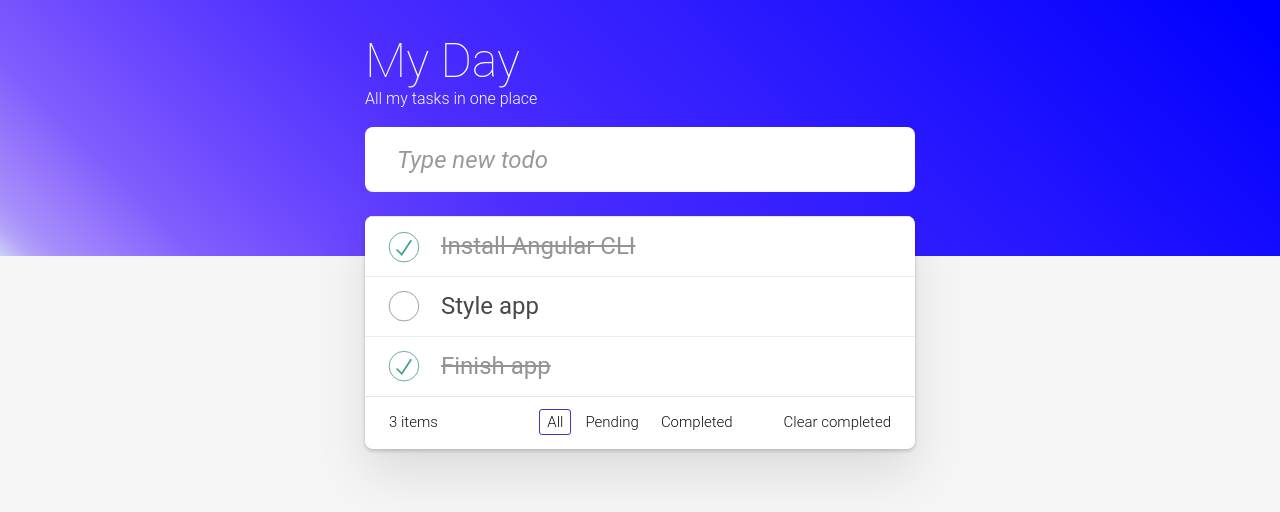
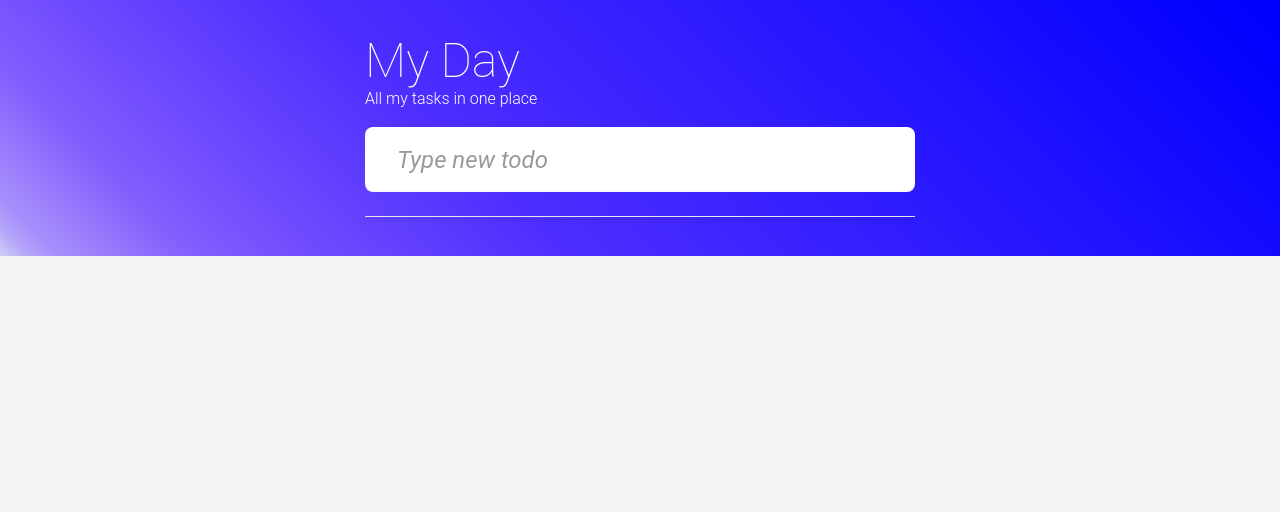
Before and after one commit to crileiton/Angular17-TodoApp, an Angular app: page / in a window 1280 px wide. Shown: the top 512 px of the page. Built offline with nearby package versions, Linux system fonts and the light colour scheme.

Commit message:
Using effect for localstorage

```diff
--- a/src/app/pages/home/home.component.html
+++ b/src/app/pages/home/home.component.html
@@ -40,20 +40,21 @@
       </ul>
     </section>
     <!-- This footer should be hidden by default and shown when there are todos -->
-    <footer class="footer">
+    <footer class="footer" *ngIf="tasksByFilter().length > 0">
       <!-- This should be `0 items left` by default -->
-      <span class="todo-count"><strong>{{ tasksByFilter().length }} </strong>{{ tasksByFilter().length === 1 ? 'item' : 'items'
+      <span class="todo-count"><strong>{{ tasksByFilter().length }} </strong>{{ tasksByFilter().length === 1 ? 'item' :
+        'items'
         }}</span>
       <!-- Remove this if you don't implement routing -->
       <ul class="filters">
         <li>
-          <a (click)="changeFilter('all')" class="selected">All</a>
+          <a (click)="changeFilter('all')" [class.selected]="filter() === 'all'">All</a>
         </li>
         <li>
-          <a (click)="changeFilter('pending')">Pending</a>
+          <a (click)="changeFilter('pending')" [class.selected]="filter() === 'pending'">Pending</a>
         </li>
         <li>
-          <a (click)="changeFilter('completed')">Completed</a>
+          <a (click)="changeFilter('completed')" [class.selected]="filter() === 'completed'">Completed</a>
         </li>
       </ul>
       <!-- Hidden if no completed items are left ↓ -->
--- a/src/app/pages/home/home.component.ts
+++ b/src/app/pages/home/home.component.ts
@@ -1,4 +1,4 @@
-import { Component, computed, signal } from '@angular/core';
+import { Component, computed, effect, signal } from '@angular/core';
 import { CommonModule } from '@angular/common';
 import { FormControl, ReactiveFormsModule, Validators } from '@angular/forms';
 
@@ -13,21 +13,21 @@
 })
 export class HomeComponent {
   tasks = signal<Task[]>([
-    {
-      id: Date.now(),
-      title: 'Install Angular CLI',
-      completed: true
-    },
-    {
-      id: Date.now(),
-      title: 'Style app',
-      completed: false
-    },
-    {
-      id: Date.now(),
-      title: 'Finish app',
-      completed: true
-    }
+    // {
+    //   id: Date.now(),
+    //   title: 'Install Angular CLI',
+    //   completed: true
+    // },
+    // {
+    //   id: Date.now(),
+    //   title: 'Style app',
+    //   completed: false
+    // },
+    // {
+    //   id: Date.now(),
+    //   title: 'Finish app',
+    //   completed: true
+    // }
   ]);
 
   filter = signal<'all' | 'pending' | 'completed'>('all');
@@ -49,6 +49,20 @@
       Validators.required
     ]
   });
+
+  constructor() {
+    effect(() => {
+      const tasks = this.tasks();
+      localStorage.setItem('tasks', JSON.stringify(tasks));
+    });
+  }
+
+  ngOnInit() {
+    const tasks = localStorage.getItem('tasks');
+    if (tasks) {
+      this.tasks.set(JSON.parse(tasks));
+    }
+  }
 
   changeHandler() {
     if (this.newTaskCtrl.valid) {
```
